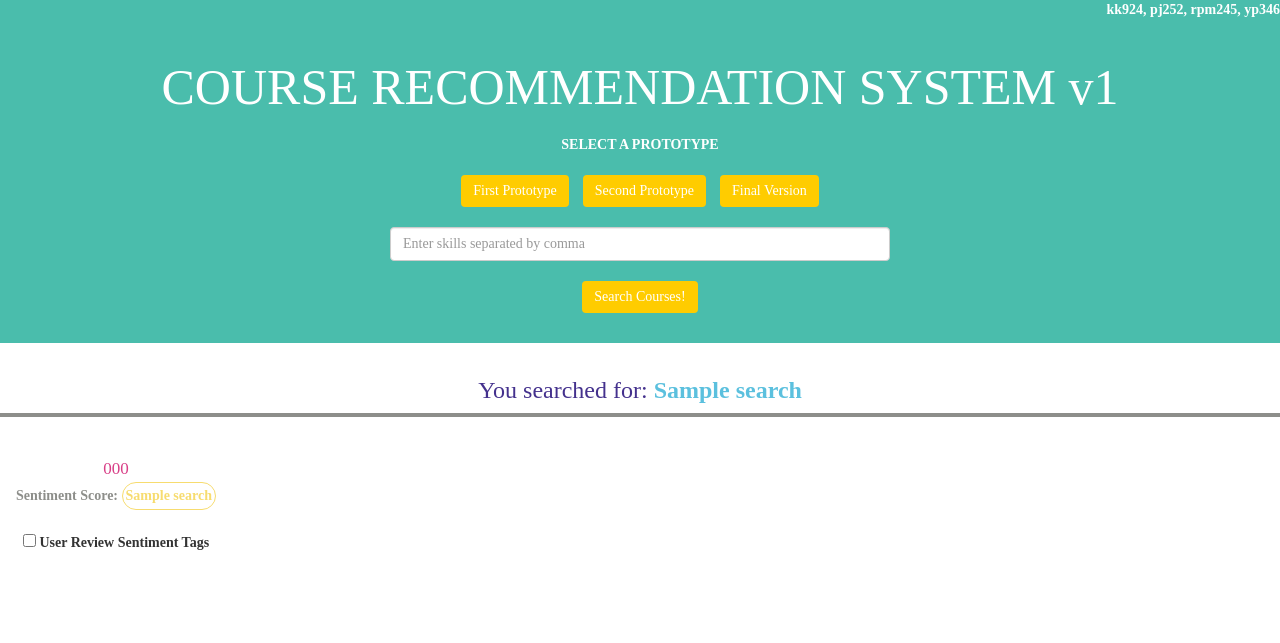
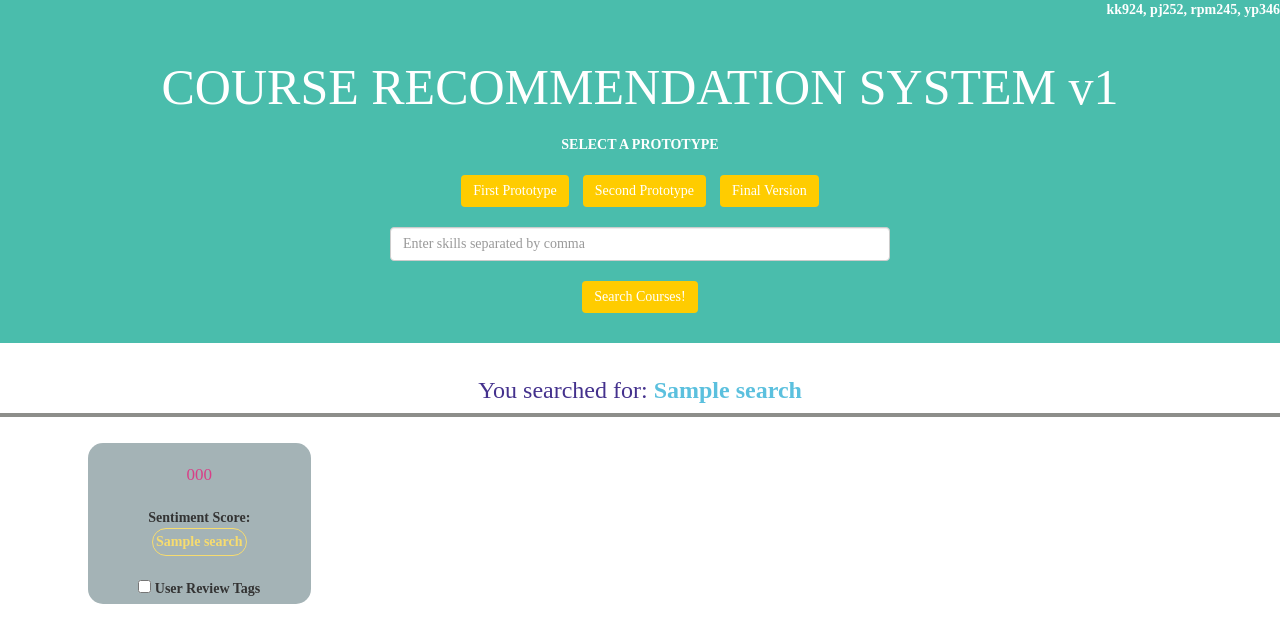
Before and after one commit to yp346/CS4300sp2017-prky, a Django app: template project_template/templates/project_template/index.html in a window 1280 px wide. Shown: the top 643 px of the page. Run offline with Django 3.2, Linux system fonts and the light colour scheme; the template is opened without the code that fills it: most values are stand-ins (such as "Sample title", 1, 10 or a date in 2020); some libraries are stand-ins or nearby versions.

Commit message:
UI Updates

```diff
--- a/mysite/static/main.css
+++ b/mysite/static/main.css
@@ -65,7 +65,7 @@ font-family:Futura;
 }
 
 .you-searched-for-v3 {
-background:#ffffff;
+background-color: inherit;
 border-top-right-radius:25px;
 border-top-left-radius:25px;
 color:#44318d;
@@ -94,6 +94,7 @@ font-family:Futura;
 background:#44318d;
 color:white;
 font-family:Futura;
+/*background-image: url(images/test.jpg);*/
 }
 
 .rainbow_positive {
@@ -129,6 +130,8 @@ background-clip: text;
     min-height: 1px;
     padding-right: 20px;
     padding-left: 20px;
+    background-color: #8d8e8a;
+    margin: .28px;
 }
 
 .col-xs-5ths {
--- a/project_template/templates/project_template/index.html
+++ b/project_template/templates/project_template/index.html
@@ -191,26 +191,30 @@
 {% if second_select != "True" %}
 {% if version == "Final" %}
 <div class="row">
+
     {% if overall_op %}
     <div class="you-searched-for-v3">
-        <h3 style="text-align:center">Overall Courses </h3></div>
+        <h3 style="text-align:center"><b style="color:#5bc0de">Overall Courses</b> </h3></div>
     {% endif %}
     <br>
+    <div class = "row">
+        <div class="col-sm-1"></div>
     {% for course in overall_op %}
-    <div class="col-md-5ths col-xs-6 text-center set-font">
+    <div style="background-color: #a4b3b6; margin: 6; border-radius: 15px;" class="col-sm-2 text-center set-font">
+    <!--<div class="col-md-5ths col-xs-6 text-center set-font">-->
     <!--<span style="color:#fc4a1a"><b>{{course.0}}</b></span>-->
     <br> <a target="_blank" href="{{course.2}}" style="color:#d83f87; font-size:17px">{{course.1}}</a><br>
-    <br><b style="color:#8d8e8a"> Sentiment Score:
+    <br><b> Sentiment Score:
     {% if course.0 > "0.0" %}
     <span class="score-box-green">{{course.0}}</span>
-    {% elif line.0 < "0.0" %}
+    {% elif course.0 < "0.0" %}
     <span class="score-box-red">{{course.0}}</span>
     {% else %}
     <span class="score-box-yellow">{{course.0}}</span>
     {% endif %}
 </b><br><br>
     <input id="toggle" type="checkbox">
-  <label for="toggle">User Review Sentiment Tags</label>
+  <label for="toggle">User Review Tags</label>
   <div id="expand">
     {% if not course.3 and not course.4 %}
     <b>No reviews are available for this course.</b>
@@ -227,6 +231,9 @@
     </div>
     </div>
     {% endfor %}
+        <div class="col-sm-1"></div>
+        </div>
+
 </div>
 {% endif %}
 {% for search,search_query in zipped %}
@@ -257,11 +264,14 @@
     <div class="you-searched-for-v3">
         <h3 align="center">You searched for: <b style="color:#5bc0de">{{search}}</b></h3></div>
     <br>
+    <div class = "row">
+        <div class="col-sm-1"></div>
     {% for line in search_query %}
-    <div class="col-md-5ths col-xs-6 text-center set-font">
+    <!--<div class="col-md-5ths col-xs-6 text-center set-font">-->
+    <div style="background-color: #a4b3b6; margin: 6; border-radius: 15px;" class="col-sm-2 text-center set-font">
     <!--<span style="color:#fc4a1a"><b>{{line.1}}</b></span>-->
     <br> <a target="_blank" href="{{line.2}}" style="color:#d83f87; font-size:17px">{{line.1}}</a>
-    <br><b style="color:#8d8e8a"> Sentiment Score:
+    <br><br><b> Sentiment Score:
     {% if line.0 > "0.0" %}
     <span class="score-box-green">{{line.0}}</span>
     {% elif line.0 < "0.0" %}
@@ -271,7 +281,7 @@
     {% endif %}
 </b><br><br>
     <input id="toggle" type="checkbox">
-  <label for="toggle">User Review Sentiment Tags</label>
+  <label for="toggle">User Review Tags</label>
   <div id="expand">
     {% if not line.3 and not line.4 %}
     <b>No reviews are available for this course.</b>
@@ -290,6 +300,8 @@
     </div>
     </div>
     {% endfor %}
+        <div class="col-sm-1"></div>
+        </div>
 
 </div>
     {% endif %}
```
Also changed, not shown: 14 other files.
